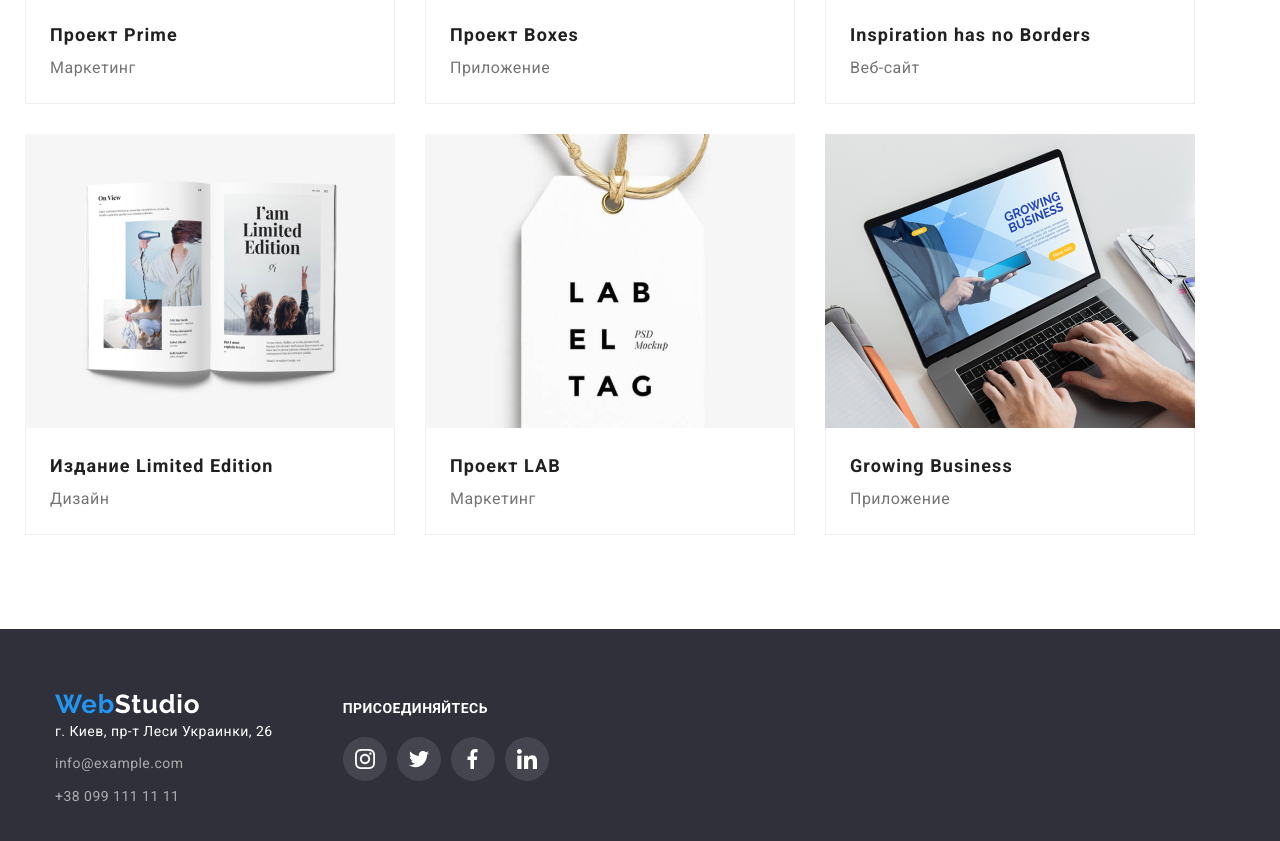
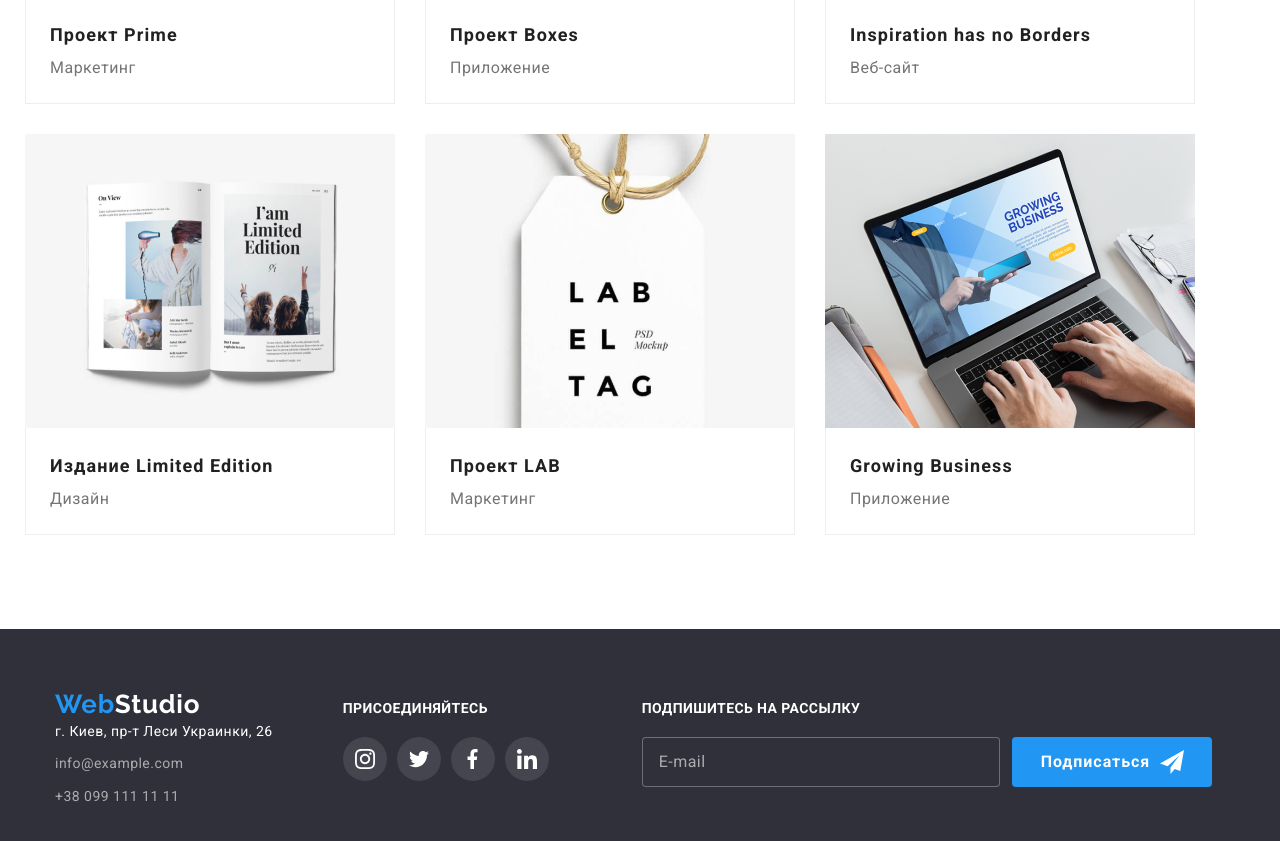
Before and after one commit to Klimchenko/goit-markup-hw-06-v2, a plain HTML site: page portfolio.html in a window 1280 px wide. Shown: the part 914-1755 px from the top of the page. Drawn offline with nearby package versions, Linux system fonts and the light colour scheme.

Commit message:
Update portfolio.html

```diff
--- a/portfolio.html
+++ b/portfolio.html
@@ -300,6 +300,20 @@
                 </li>
             </ul>
         </div>
+        <form action="#" name="footer-form">
+        <label class="subscribe-header" for="footer-input">Подпишитесь на рассылку</label>
+        <div class="subscribe-wrapper">
+            <input id="footer-input" class="subscribe-input" type="email" name="email" placeholder="E-mail"
+                autocomplete="off" />
+            <button class="subscribe-button" type="submit">
+                Подписаться
+                <svg class="telegram-icon" width="24" height="24">
+                    <use href="./imj/telegram.svg#icon-icon-send"></use>
+                </svg>
+            </button>
+        </div>
+    </form>
+      </div>
 </footer>
 </body>
 
```
